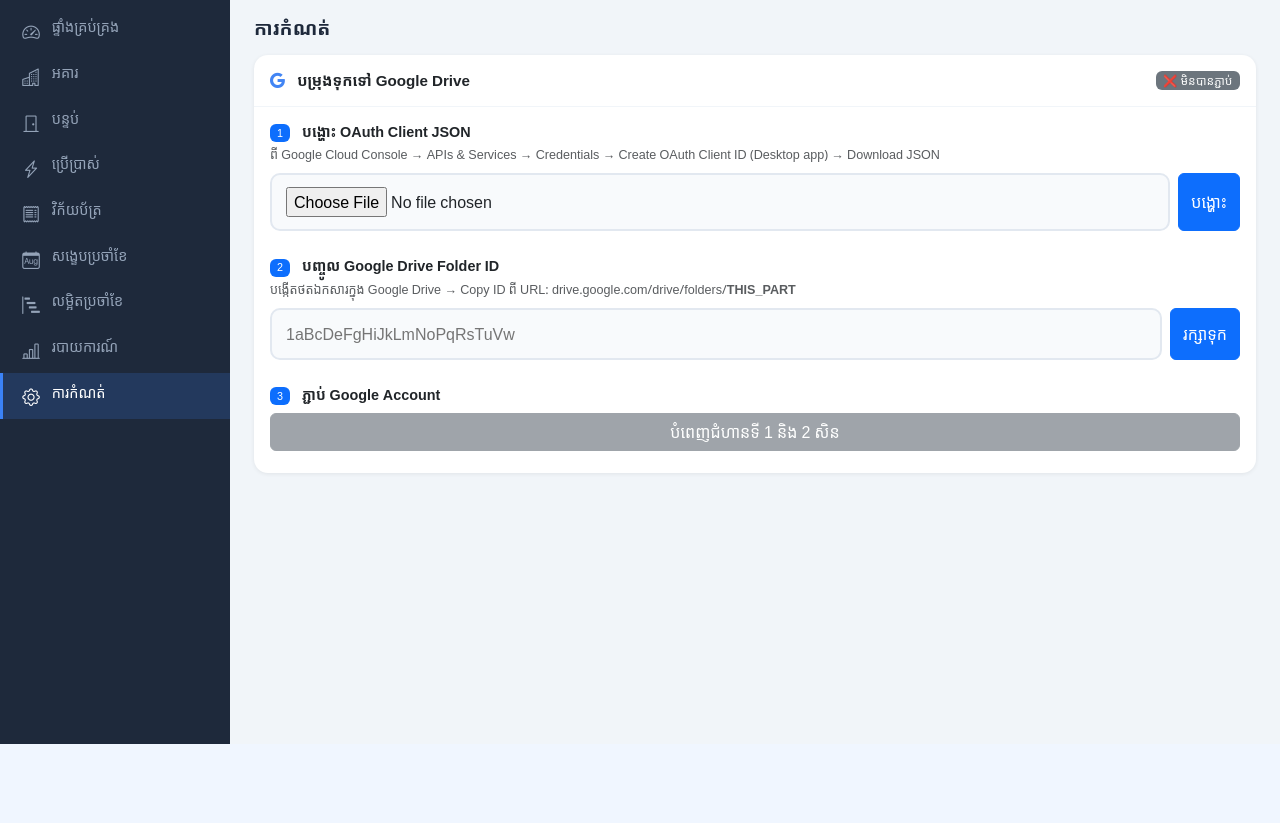
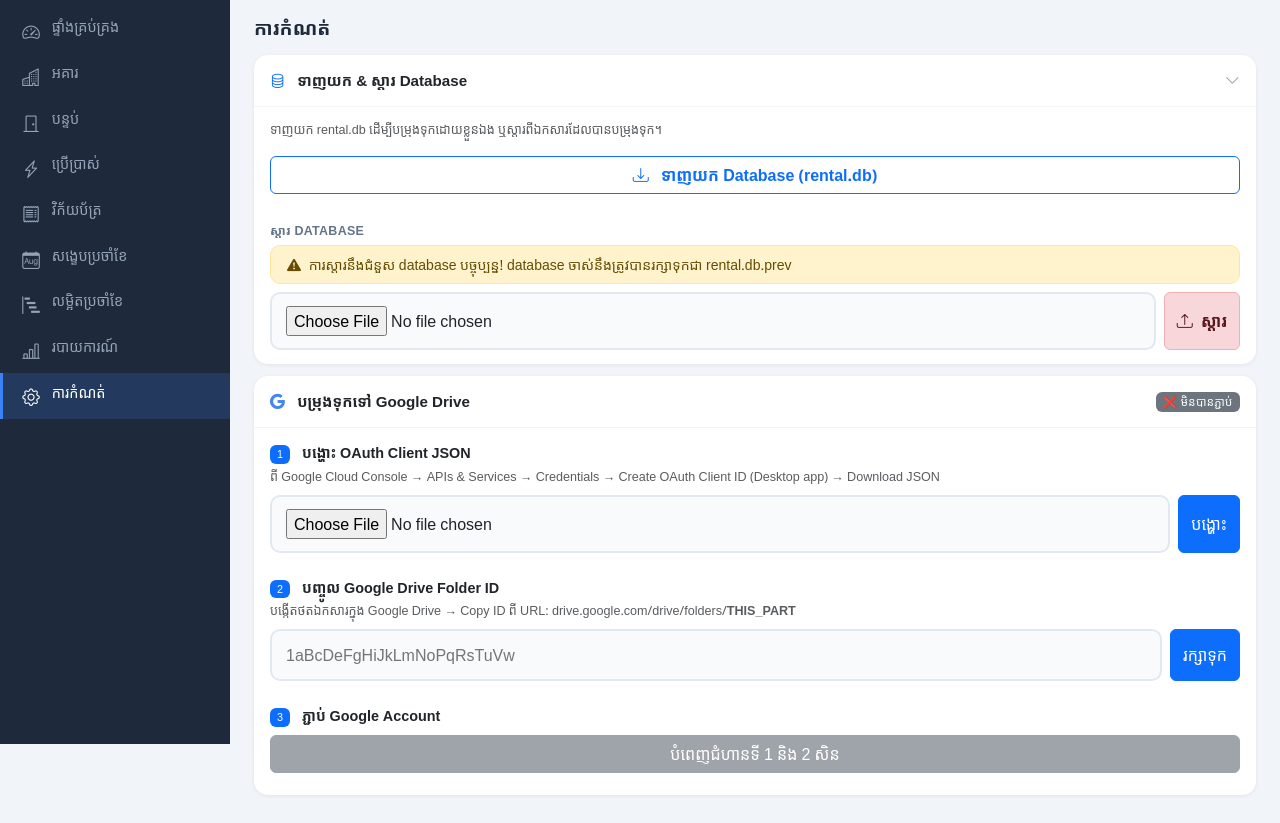
Before and after one commit to sopheak1/room-rental-management-system, a Flask app: page /settings in a window 1280 px wide. Shown: the part 56-879 px from the top of the page. Before the commit the page ends 800 px from the top, so only its background shows below. Run offline with Flask 3, Linux system fonts and the light colour scheme; the visitor is signed in with stand-in values (Sample User, id 1).

Commit message:
Add Download DB and Restore DB to Settings page
- GET /settings/download-db: safe SQLite backup download (uses sqlite3.backup API)
- POST /settings/upload-db: restore from uploaded .db file
  validates SQLite integrity before replacing
  saves previous DB as rental.db.prev as safety net

Co-Authored-By: Claude Sonnet 4.6 <noreply@anthropic.com>

```diff
--- a/app/routes/settings.py
+++ b/app/routes/settings.py
@@ -1,7 +1,10 @@
 import os
 import json
+import sqlite3
+import shutil
 import threading
-from flask import Blueprint, render_template, redirect, url_for, request, flash, session
+from datetime import datetime
+from flask import Blueprint, render_template, redirect, url_for, request, flash, session, send_file
 from flask_login import login_required
 
 settings_bp = Blueprint('settings', __name__)
@@ -205,6 +208,81 @@ def test_connection():
     return redirect(url_for('settings.index'))
 
 
+@settings_bp.route('/settings/download-db')
+@login_required
+def download_db():
+    """Download a safe copy of the current database."""
+    db_path = os.path.join(_ROOT, 'instance', 'rental.db')
+    if not os.path.exists(db_path):
+        flash('Database file not found.', 'danger')
+        return redirect(url_for('settings.index'))
+
+    # Create a safe backup copy using SQLite backup API
+    tmp_path = db_path + '.download'
+    try:
+        src = sqlite3.connect(db_path)
+        dst = sqlite3.connect(tmp_path)
+        src.backup(dst)
+        src.close()
+        dst.close()
+        timestamp = datetime.now().strftime('%Y%m%d_%H%M%S')
+        return send_file(
+            tmp_path,
+            as_attachment=True,
+            download_name=f'rental_backup_{timestamp}.db',
+            mimetype='application/octet-stream'
+        )
+    except Exception as e:
+        flash(f'Download failed: {e}', 'danger')
+        return redirect(url_for('settings.index'))
+    finally:
+        try:
+            os.remove(tmp_path)
+        except Exception:
+            pass
+
+
+@settings_bp.route('/settings/upload-db', methods=['POST'])
+@login_required
+def upload_db():
+    """Restore the database from an uploaded .db file."""
+    f = request.files.get('db_file')
+    if not f or not f.filename.endswith('.db'):
+        flash('Please upload a valid .db file.', 'danger')
+        return redirect(url_for('settings.index'))
+
+    db_path = os.path.join(_ROOT, 'instance', 'rental.db')
+
+    try:
+        # Save uploaded file to a temp location
+        tmp_path = db_path + '.restore'
+        f.save(tmp_path)
+
+        # Validate it's a real SQLite database
+        conn = sqlite3.connect(tmp_path)
+        conn.execute('SELECT name FROM sqlite_master LIMIT 1')
+        conn.close()
+
+        # Backup current DB before replacing
+        if os.path.exists(db_path):
+            shutil.copy2(db_path, db_path + '.prev')
+
+        # Replace database
+        shutil.move(tmp_path, db_path)
+        flash('✅ Database restored successfully! The previous DB was saved as rental.db.prev', 'success')
+
+    except sqlite3.DatabaseError:
+        flash('❌ Invalid database file — not a valid SQLite database.', 'danger')
+        try:
+            os.remove(tmp_path)
+        except Exception:
+            pass
+    except Exception as e:
+        flash(f'❌ Restore failed: {e}', 'danger')
+
+    return redirect(url_for('settings.index'))
+
+
 @settings_bp.route('/settings/disconnect', methods=['POST'])
 @login_required
 def disconnect():
--- a/app/templates/settings/index.html
+++ b/app/templates/settings/index.html
@@ -5,6 +5,52 @@
 <h5 class="m-page-title mb-3">
   <span class="km">ការកំណត់</span><span class="en">Settings</span>
 </h5>
+
+<!-- Database Backup & Restore -->
+<div class="m-section">
+  <div class="m-section-header" onclick="toggleMSection(this)">
+    <span><i class="bi bi-database me-2 text-primary"></i>
+      <span class="km">ទាញយក & ស្ដារ Database</span>
+      <span class="en">Download & Restore Database</span>
+    </span>
+    <i class="bi bi-chevron-down chevron"></i>
+  </div>
+  <div class="m-section-body">
+    <p class="small text-muted mb-3">
+      <span class="km">ទាញយក rental.db ដើម្បីបម្រុងទុកដោយខ្លួនឯង ឬស្ដារពីឯកសារដែលបានបម្រុងទុក។</span>
+      <span class="en">Download rental.db for manual backup, or restore from a previously downloaded file.</span>
+    </p>
+
+    <!-- Download -->
+    <a href="{{ url_for('settings.download_db') }}" class="btn btn-outline-primary w-100 fw-bold mb-3">
+      <i class="bi bi-download me-2"></i>
+      <span class="km">ទាញយក Database (rental.db)</span>
+      <span class="en">Download Database (rental.db)</span>
+    </a>
+
+    <!-- Upload / Restore -->
+    <label class="m-label">
+      <span class="km">ស្ដារ Database</span>
+      <span class="en">Restore Database</span>
+    </label>
+    <div class="alert alert-warning py-2 small mb-2">
+      <i class="bi bi-exclamation-triangle-fill me-1"></i>
+      <span class="km">ការស្ដារនឹងជំនួស database បច្ចុប្បន្ន! database ចាស់នឹងត្រូវបានរក្សាទុកជា rental.db.prev</span>
+      <span class="en">Restore will replace the current database! The old one is saved as rental.db.prev</span>
+    </div>
+    {% set restore_msg = 'ប្រាកដជាចង់ស្ដារ?' if lang=='km' else 'Are you sure? Current data will be replaced.' %}
+    <form method="POST" action="{{ url_for('settings.upload_db') }}" enctype="multipart/form-data"
+          onsubmit="return confirm('{{ restore_msg }}')">
+      <div class="d-flex gap-2">
+        <input type="file" name="db_file" accept=".db" class="m-input" required>
+        <button class="btn btn-danger fw-bold" style="white-space:nowrap;">
+          <i class="bi bi-upload me-1"></i>
+          <span class="km">ស្ដារ</span><span class="en">Restore</span>
+        </button>
+      </div>
+    </form>
+  </div>
+</div>
 
 <!-- Google Drive Backup -->
 <div class="m-section">
```
Also changed, not shown: 1 other file.
